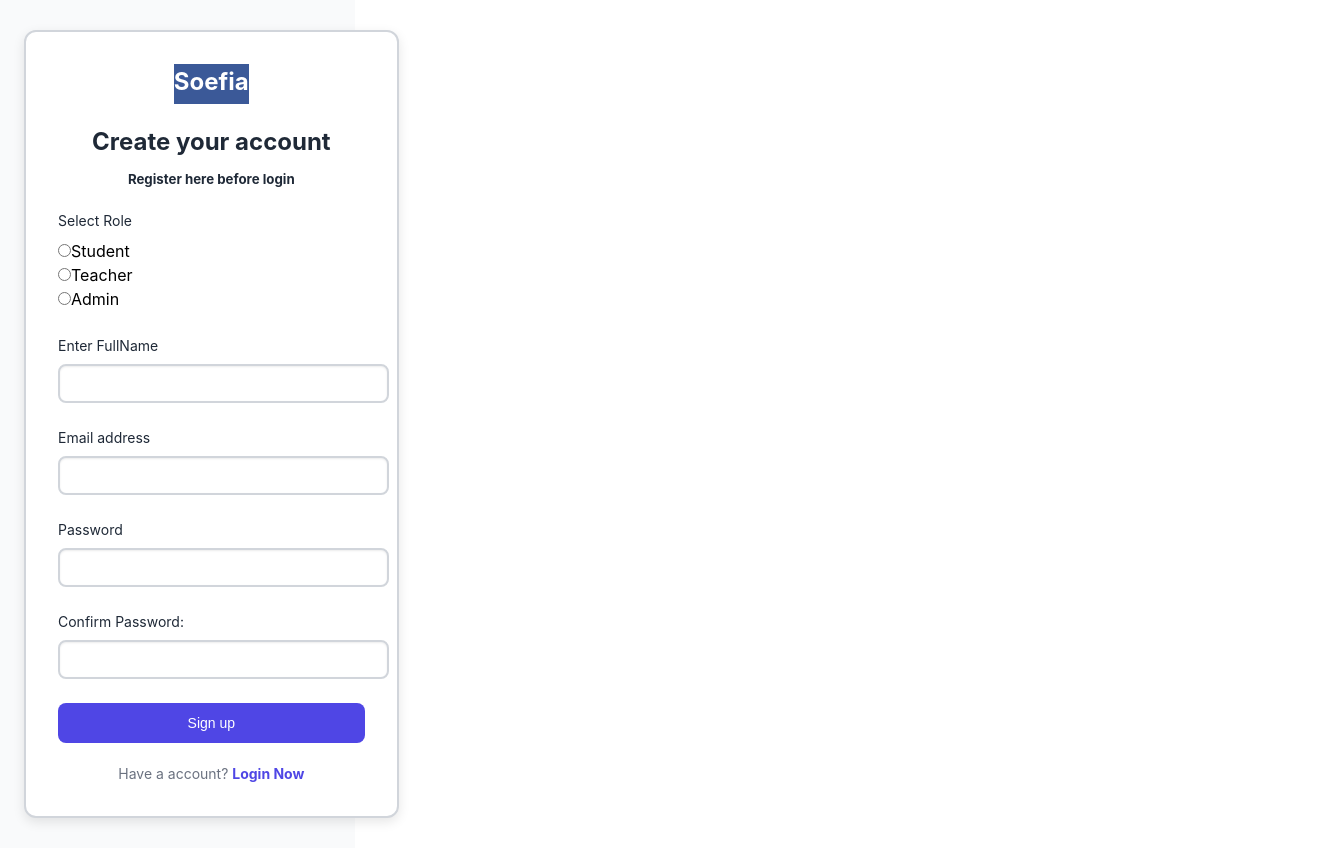
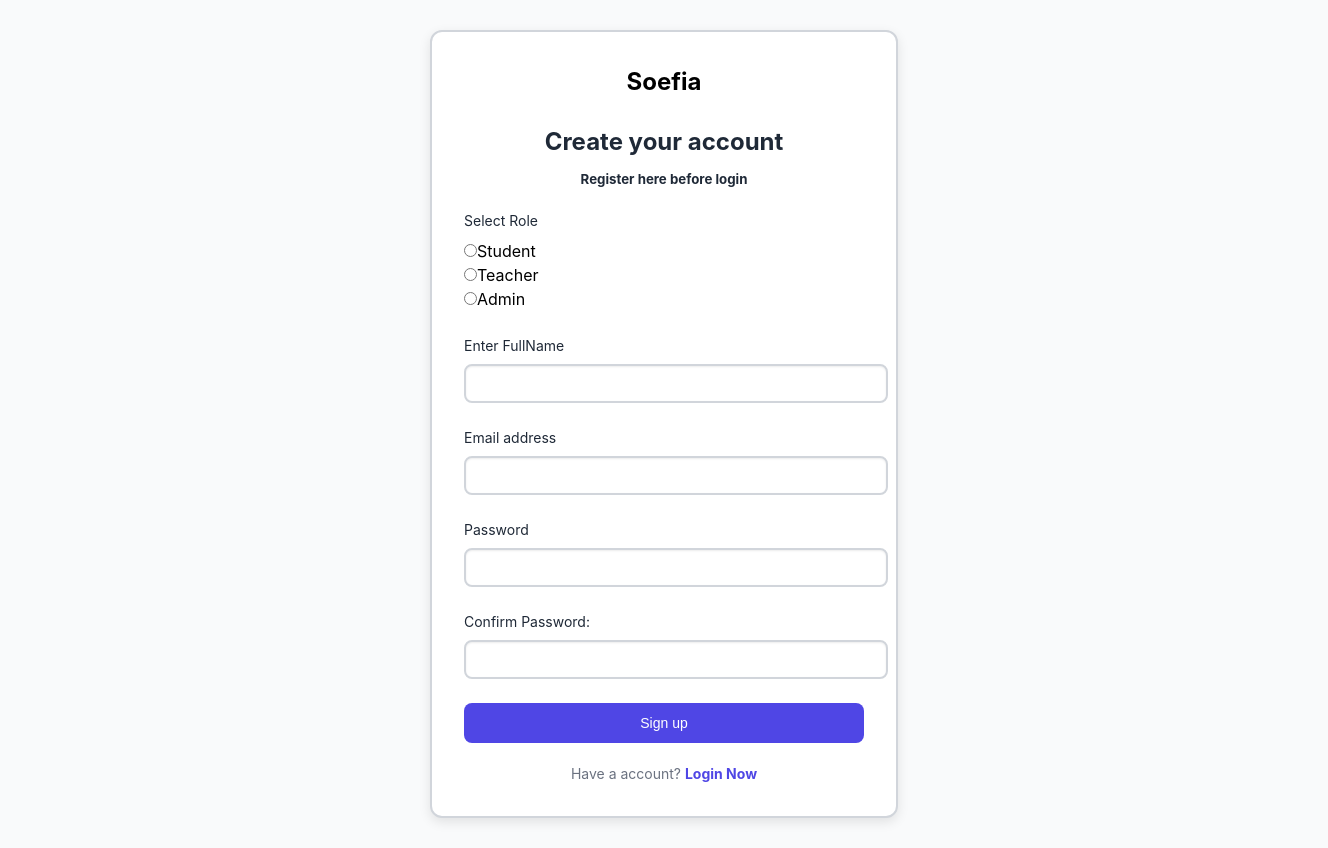
Before and after one commit to vishal739/Soefia-Production, a React (Vite) app in the folder Frontend/: page /signup in a window 1280 px wide. Shown: the whole page, 1328 px wide, since content can reach past the window. Built offline with nearby package versions, Linux system fonts and the light colour scheme; no server answers.

Commit message:
auth minor bug fixed

```diff
--- a/Frontend/src/features/auth/components/signup/Signup.jsx
+++ b/Frontend/src/features/auth/components/signup/Signup.jsx
@@ -51,17 +51,18 @@ const Signup = () => {
                                     Select Role
                                 </label>
                                 <div className="input-group">
-                                    <div>
+                                    <div className='radio'>
                                         <input
                                             type="radio"
                                             id="student"
                                             value="student"
                                             {...register("role", { required: "Please select a role" })}
+
                                         />
                                         <label htmlFor="student">Student</label>
                                     </div>
 
-                                    <div>
+                                    <div className='radio'>
                                         <input
                                             type="radio"
                                             id="teacher"
@@ -71,7 +72,7 @@ const Signup = () => {
                                         <label htmlFor="teacher">Teacher</label>
                                     </div>
 
-                                    <div>
+                                    <div className='radio'>
                                         <input
                                             type="radio"
                                             id="admin"
--- a/Frontend/src/features/auth/components/signup/signup.scss
+++ b/Frontend/src/features/auth/components/signup/signup.scss
@@ -1,20 +1,21 @@
 .signup-container {
     display: flex;
     min-height: 100vh;
+    width: 100vw;
     flex-direction: column;
     justify-content: center;
     padding: 24px;
-  background-color: #f9fafb; // Light gray background
+    background-color: #f9fafb;
 }
 
 .auth-wrapper {
     margin: auto;
     width: 100%;
     max-width: 400px;
-  background-color: #ffffff; // White background for the auth card
-  border: 2px solid #d1d5db; // Gray-300 border
-  border-radius: 12px; // Rounded corners
-  box-shadow: 0 4px 12px rgba(0, 0, 0, 0.1); // Subtle shadow for depth
+    background-color: #ffffff;
+    border: 2px solid #d1d5db;
+    border-radius: 12px;
+    box-shadow: 0 4px 12px rgba(0, 0, 0, 0.1);
     padding: 32px;
 }
 
@@ -27,8 +28,6 @@
     margin: auto;
     height: 40px;
     width: auto;
-  background-color: #3b5998;
-  color: #ffffff;
 }
 
 .title {
@@ -36,14 +35,14 @@
     text-align: center;
     font-size: 24px;
     font-weight: bold;
-  color: #1f2937; // Gray-900
+    color: #1f2937;
 }
 
 .sub-title {
     margin-top: 10px;
     text-align: center;
     font-weight: bold;
-  color: #1f2937; // Gray-900
+    color: #1f2937;
 }
 
 .form-container {
@@ -53,11 +52,11 @@
 .form-group {
     margin-bottom: 24px;
     input {
-      border: 2px solid #d1d5db; // Gray-300 border
+        border: 2px solid #d1d5db;
         border-radius: 8px;
         padding: 10px;
         &:focus {
-          border-color: #4f46e5; // Indigo-600 on focus
+            border-color: #4f46e5;
             outline: none;
         }
     }
@@ -67,7 +66,7 @@
     display: block;
     font-size: 14px;
     font-weight: medium;
-  color: #1f2937; // Gray-900
+    color: #1f2937;
 }
 
 .input-group {
@@ -77,20 +76,20 @@
 .input-field {
     width: 100%;
     padding: 12px;
-  border: 2px solid #d1d5db; // Gray-300
+    border: 2px solid #d1d5db;
     box-shadow: inset 0 1px 2px rgba(0, 0, 0, 0.075);
     border-radius: 8px;
-  color: #1f2937; // Gray-900
-  background: #f3f4f6; // Gray-100
+    color: #1f2937;
+    background: #f3f4f6;
     &:focus {
         outline: none;
-      border-color: #4f46e5; // Indigo-600
+        border-color: #4f46e5;
         box-shadow: 0 0 0 2px rgba(79, 70, 229, 0.5);
     }
 }
 
 .error-message {
-  color: #dc2626; // Red-500
+    color: #dc2626;
 }
 
 .submit-group {
@@ -101,13 +100,13 @@
 .submit-button {
     width: 100%;
     padding: 12px;
-  background-color: #4f46e5; // Indigo-600
+    background-color: #4f46e5;
     color: white;
     font-size: 14px;
     border-radius: 8px;
     border: none;
     &:hover {
-      background-color: #4338ca; // Indigo-500
+        background-color: #4338ca;
     }
 }
 
@@ -115,13 +114,13 @@
     margin-top: 20px;
     text-align: center;
     font-size: 14px;
-  color: #6b7280; // Gray-500
+    color: #6b7280;
 }
 
 .signin-link {
     font-weight: bold;
-  color: #4f46e5; // Indigo-600
+    color: #4f46e5;
     &:hover {
-      color: #4338ca; // Indigo-500
+        color: #4338ca;
     }
 }
```
Lines whose indentation alone changed are shown as unchanged.
